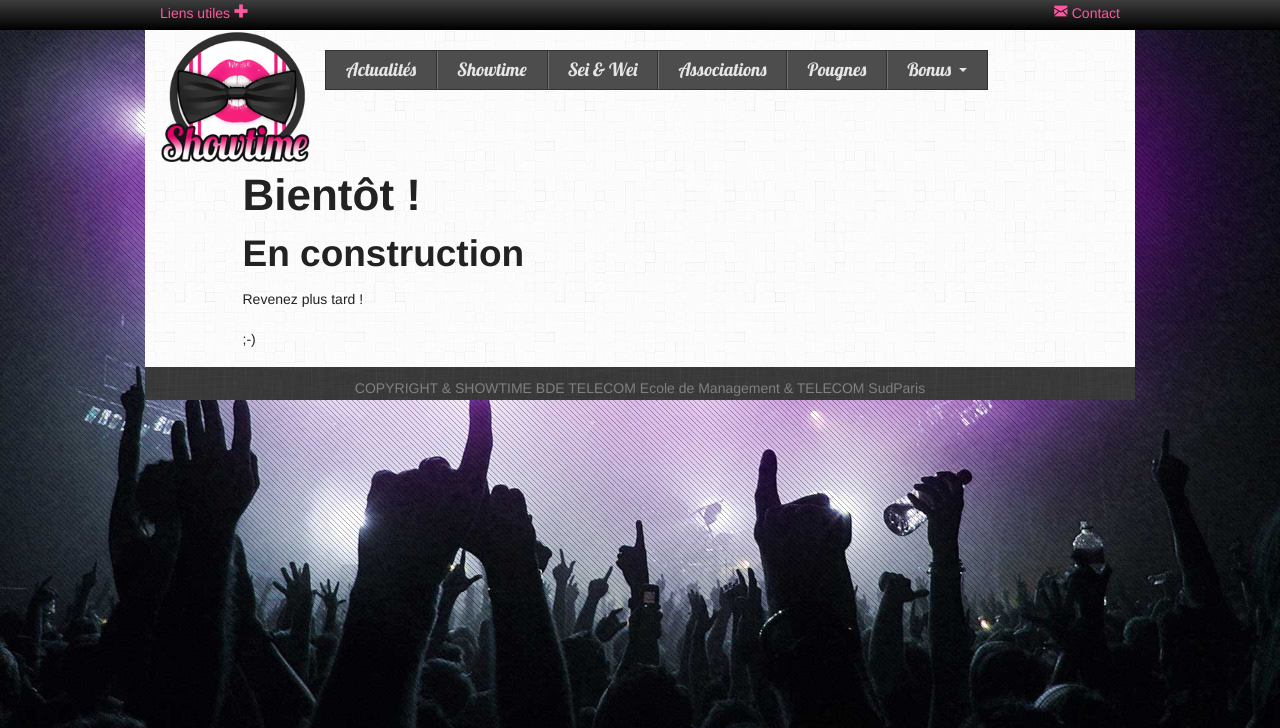
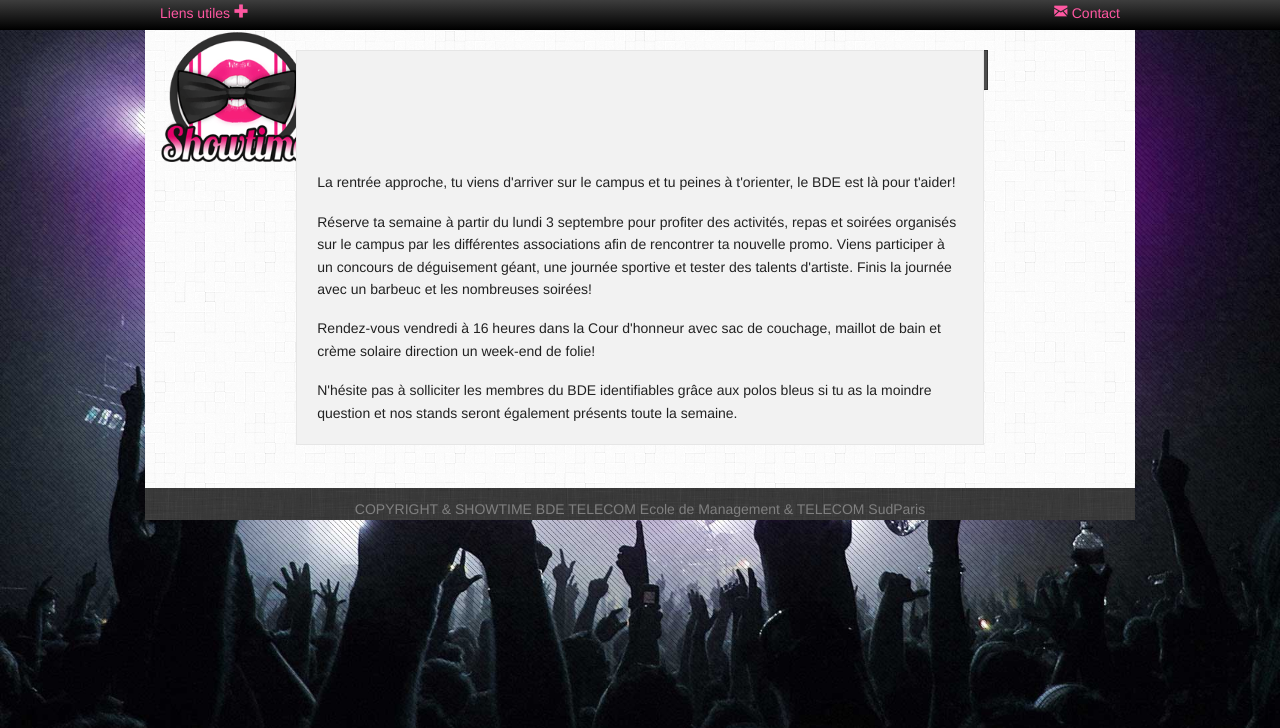
Before and after one commit to JeffersonBe/showtime, a PHP site: page /actualite.php in a window 1280 px wide. Shown: the top 728 px of the page. Run offline with PHP 8.4, Linux system fonts and the light colour scheme.

Commit message:
Ajout de l'article

```diff
--- a/actualite.php
+++ b/actualite.php
@@ -30,12 +30,15 @@
 		<?php include'includes/navigation.php';?>
 		<div id="main" role="main" class="row">
 			<div class="ten columns centered">
-				<article>
-					<h1>Bientôt !</h1>
-						<h2>En construction</h2>
-							<p>Revenez plus tard !</p>
-							<p><span>;-)</span></p>
-				</article>
+				<div class="row">
+                    <article class="ten columns centered panel">
+                        <p>La rentrée approche, tu viens d'arriver sur le campus et tu peines à t'orienter, le BDE est là pour t'aider!</p>
+                        <p>Réserve ta semaine à partir du lundi 3 septembre pour profiter des activités, repas et soirées organisés sur le campus par les différentes associations afin de rencontrer ta nouvelle promo. Viens participer à un concours de déguisement géant, une journée sportive et tester des talents d'artiste. Finis la journée avec un barbeuc et les nombreuses soirées!</p>
+                        <p>Rendez-vous vendredi à 16 heures dans la Cour d'honneur avec sac de couchage, maillot de bain et crème solaire direction un week-end de folie!</p>
+                        <p>N'hésite pas à solliciter les membres du BDE identifiables grâce aux polos bleus si tu as la moindre question et nos stands seront également présents toute la semaine.</p>
+                    </article>
+                    <hr />
+				</div>
 			</div><!-- #end of ten -->
 		</div> <!--! end of #main -->
 	</div><!-- end of #container -->
```
